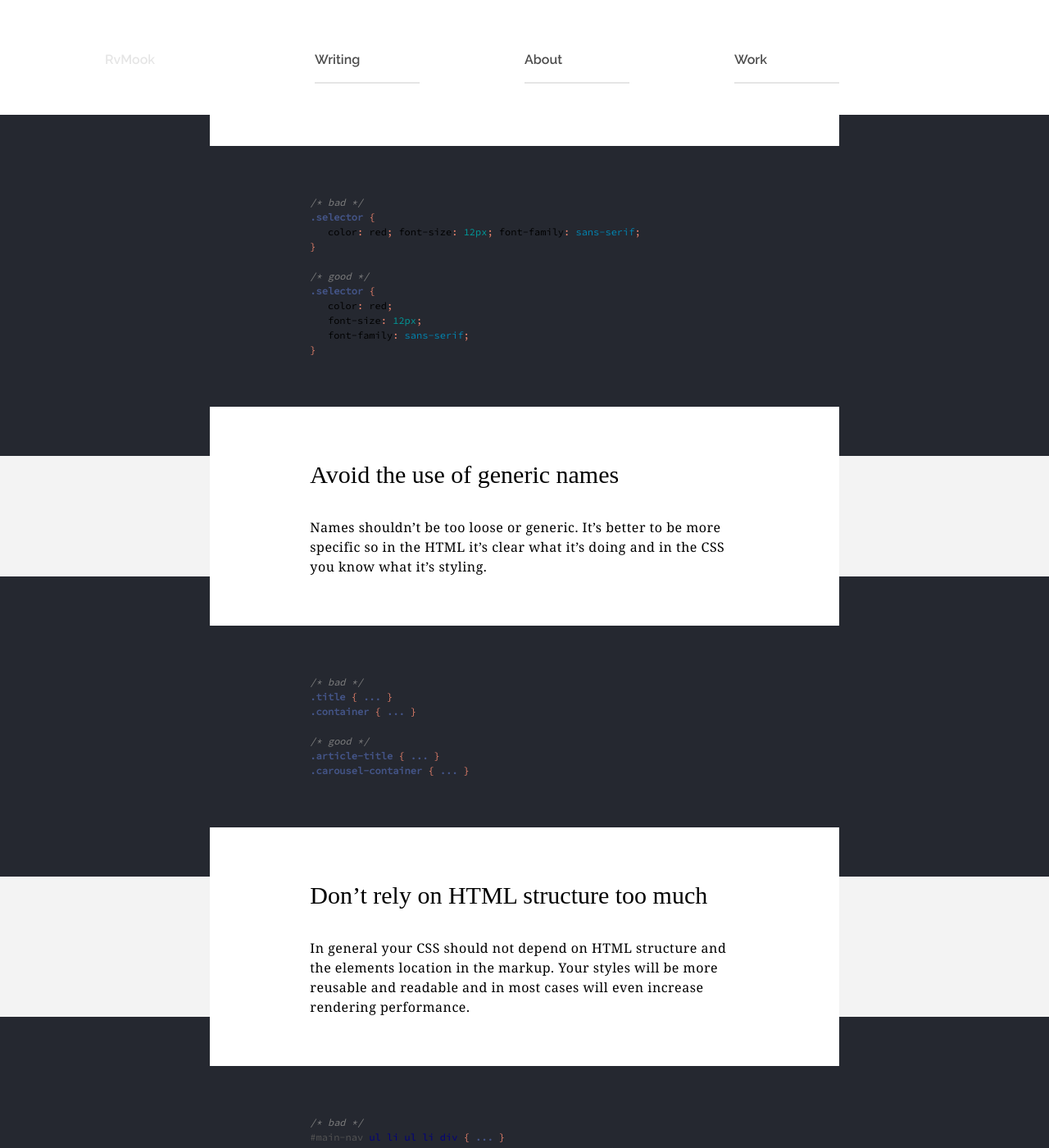
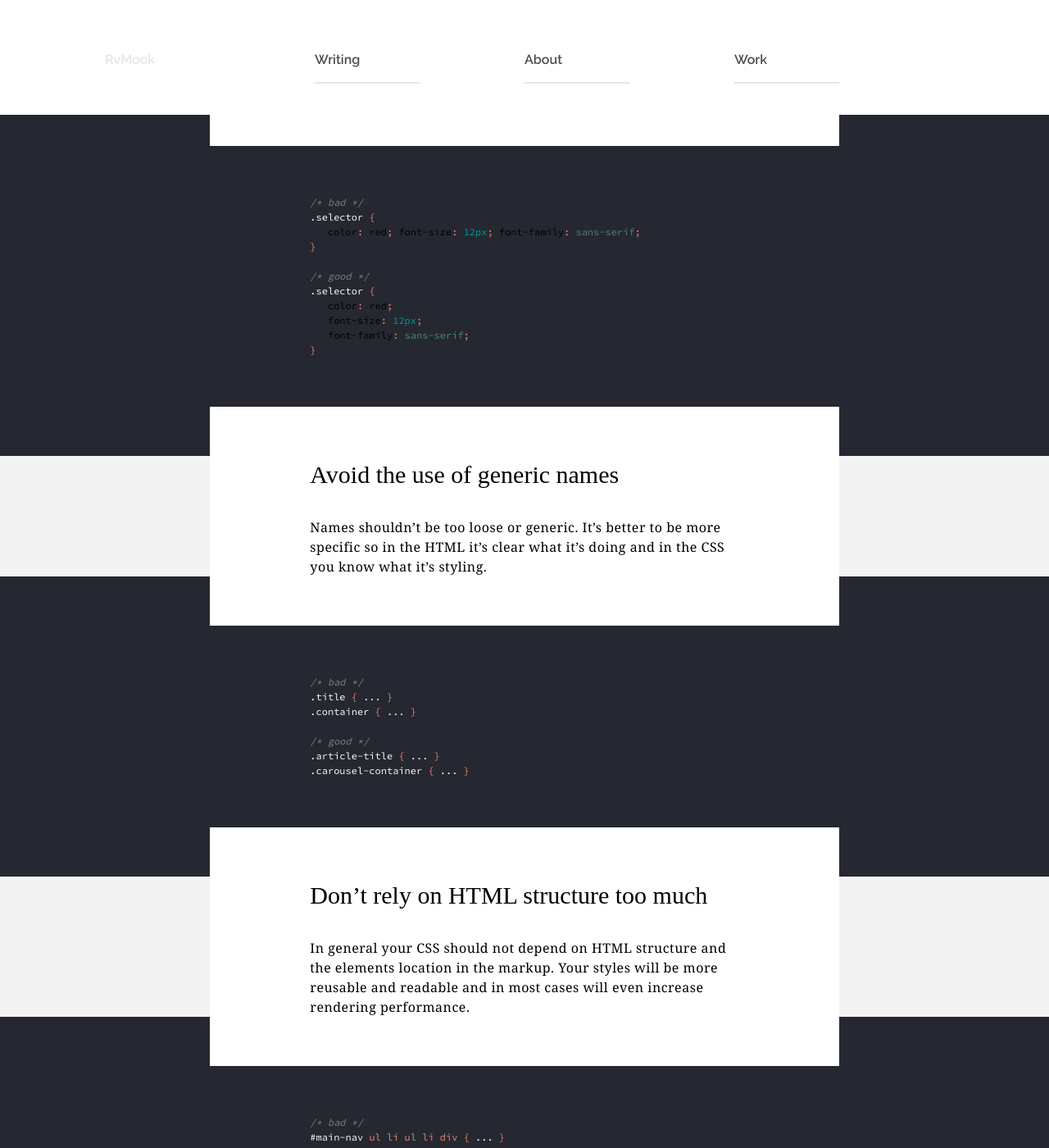
Before and after one commit to rickvanmook/rickvanmook.github.io, a Jekyll site: the page built from _posts/2014-11-15-how-i-should-write-my-css.html, in a window 1280 px wide and 1400 px high, scrolled down 1151 px. Shown: the whole window at 82% size. Built offline with Jekyll 4.4.1, drawn with Linux system fonts in a browser that asks for light colours; some web fonts are replaced; some of the changed text lies outside the part shown.

Commit message:
Updated post CSS highlighting

```diff
--- a/_posts/2014-11-15-how-i-should-write-my-css.html
+++ b/_posts/2014-11-15-how-i-should-write-my-css.html
@@ -101,7 +101,7 @@
    margin:10px;
    padding:10px;
    color: #fff;
-   display: inline-block;
+   display: inline;
    font-family: sans-serif;
    overflow: hidden;
 }
@@ -114,7 +114,7 @@
    top: 0;
    z-index: 10;
 
-   display: inline-block;
+   display: inline;
    overflow: hidden;
    width:100px;
    height:100px;
@@ -141,7 +141,7 @@
    z-index: 10;
 
    /* Display & Box Model */
-   display: inline-block;
+   display: inline;
    overflow: hidden;
    width:100px;
    height:100px;
--- a/_sass/_syntax-highlighting.scss
+++ b/_sass/_syntax-highlighting.scss
@@ -21,10 +21,10 @@
 		}
 	}
 	.p { color: #f3866e; }
-	.k     { color: #f3866e; font-weight: bold } // Keyword
+	.k     { color: #f3866e; } // Keyword
 	.o     { color: #f3866e; } // Operator
 	.cm    { color: #808080; font-style: italic } // Comment.Multiline
-	.cp    { color: #808080; font-weight: bold } // Comment.Preproc
+	.cp    { color: #808080; } // Comment.Preproc
 	.c1    { color: #808080; font-style: italic } // Comment.Single
 	.cs    { color: #999; font-weight: bold; font-style: italic } // Comment.Special
 	.gd    { color: #000; background-color: #fdd } // Generic.Deleted
@@ -36,28 +36,28 @@
 	.gi .x { color: #000; background-color: #afa } // Generic.Inserted.Specific
 	.go    { color: #888 } // Generic.Output
 	.gp    { color: #555 } // Generic.Prompt
-	.gs    { font-weight: bold } // Generic.Strong
+	.gs    { } // Generic.Strong
 	.gu    { color: #aaa } // Generic.Subheading
 	.gt    { color: #a00 } // Generic.Traceback
-	.kc    { font-weight: bold } // Keyword.Constant
-	.kd    { color: #f3866e; font-weight: bold } // Keyword.Declaration
-	.kp    { color: #f3866e; font-weight: bold } // Keyword.Pseudo
-	.kr    { color: #f3866e; font-weight: bold } // Keyword.Reserved
-	.kt    { color: #458; font-weight: bold } // Keyword.Type
+	.kc    { } // Keyword.Constant
+	.kd    { color: #f3866e; } // Keyword.Declaration
+	.kp    { color: #f3866e; } // Keyword.Pseudo
+	.kr    { color: #f3866e; } // Keyword.Reserved
+	.kt    { color: #458; } // Keyword.Type
 	.m     { color: #099 } // Literal.Number
 	.s     { color: #51866e } // Literal.String
-	.na    { color: #008080 } // Name.Attribute
-	.nb    { color: #0086B3 } // Name.Builtin
-	.nc    { color: #458; font-weight: bold } // Name.Class
-	.no    { color: #008080 } // Name.Constant
+	.na    { color: #f3866e } // Name.Attribute
+	.nb    { color: #51866e } // Name.Builtin
+	.nc    { color: #fff; } // Name.Class
+	.no    { color: #51866e } // Name.Constant
 	.ni    { color: #800080 } // Name.Entity
-	.ne    { color: #900; font-weight: bold } // Name.Exception
-	.nf    { color: #900; font-weight: bold } // Name.Function
-	.nn    { color: #555 } // Name.Namespace
-	.nt    { color: #000080 } // Name.Tag
+	.ne    { color: #900; } // Name.Exception
+	.nf    { color: #900; } // Name.Function
+	.nn    { color: #fff } // Name.Namespace
+	.nt    { color: #f3866e } // Name.Tag
 	.nv    { color: #008080 } // Name.Variable
 	.nx    { color: #FFF; } // ??
-	.ow    { font-weight: bold } // Operator.Word
+	.ow    { } // Operator.Word
 	.w     { color: #bbb } // Text.Whitespace
 	.mf    { color: #4886ae; } // Literal.Number.Float
 	.mh    { color: #4886ae; } // Literal.Number.Hex
@@ -80,3 +80,11 @@
 	.vi    { color: #008080 } // Name.Variable.Instance
 	.il    { color: #099 } // Literal.Number.Integer.Long
 }
+
+.language-scss {
+
+	.kt    { color: #51866e; } // Keyword.Type
+	.mi    { color: #51866e; } // Literal.Number.Integer
+	.mf    { color: #51866e; } // Literal.Number.Float
+	.mh    { color: #51866e; } // Literal.Number.Hex
+}
```
